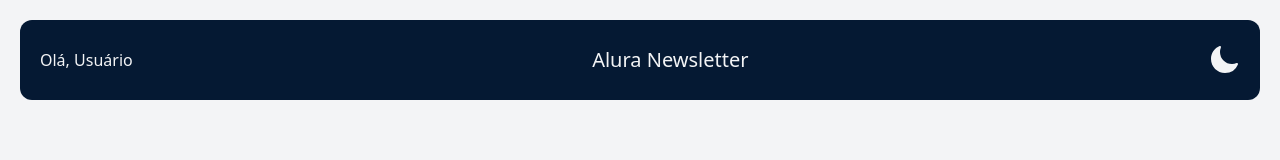
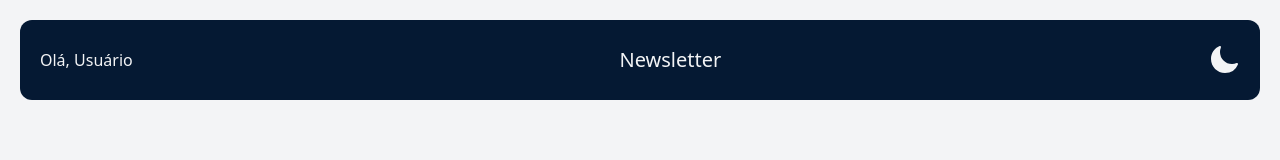
Before and after one commit to MZubk/newsletter, a React (Vite) app: page / in a window 1280 px wide. Shown: the top 160 px of the page. Built offline with nearby package versions, Linux system fonts and the light colour scheme.

Commit message:
alterando o nome

```diff
--- a/src/components/Header/Header.jsx
+++ b/src/components/Header/Header.jsx
@@ -5,7 +5,7 @@ const Header = ({ user }) => {
     <div className="flex h-20 bg-alura-200 dark:bg-dark-200 justify-between items-center px-5 sm:rounded-xl sm:m-5">
       <span className="text-gray-100">Olá, {user?.name || "Usuário"}</span>
       <h1 className="text-gray-100 text-xl sm:hover:text-2xl sm:cursor-pointer">
-        Alura Newsletter
+        Newsletter
       </h1>
       <ToggleTheme />
     </div>
```
